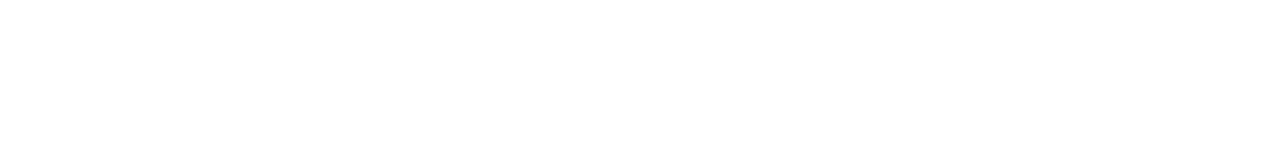
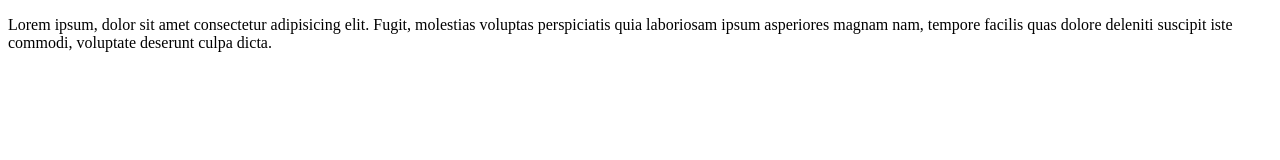
Before and after one commit to kaua-menezes-dev/projeto-curso-git, a plain HTML site: page index.html in a window 1280 px wide. Drawn offline with Linux system fonts and the light colour scheme.

Commit message:
Adicionado texto no body

```diff
--- a/index.html
+++ b/index.html
@@ -5,5 +5,12 @@
     <meta name="viewport" content="width=device-width, initial-scale=1.0" />
     <title>Curso Git e Github</title>
   </head>
-  <body></body>
+  <body>
+    <p>
+      Lorem ipsum, dolor sit amet consectetur adipisicing elit. Fugit, molestias
+      voluptas perspiciatis quia laboriosam ipsum asperiores magnam nam, tempore
+      facilis quas dolore deleniti suscipit iste commodi, voluptate deserunt
+      culpa dicta.
+    </p>
+  </body>
 </html>
```
